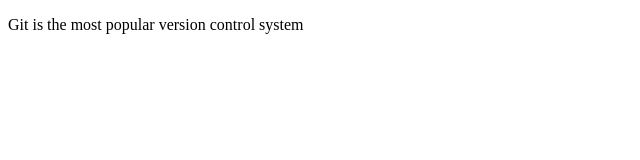
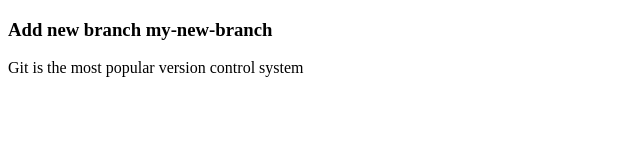
Before and after one commit to varanasikrishna/git-WE-Repo, a plain HTML site: page first.html in a window 1280 px wide. Shown: the whole page, without its empty margins (0-640 px from the left). Drawn offline with Linux system fonts and the light colour scheme.

Commit message:
Add new branch my-new-branch

```diff
--- a/first.html
+++ b/first.html
@@ -7,6 +7,7 @@
     <title>Document</title>
 </head>
 <body>
+    <h3>Add new branch my-new-branch</h3>
     <P>Git is the most popular version control system</P>
 </body>
 </html>
```
